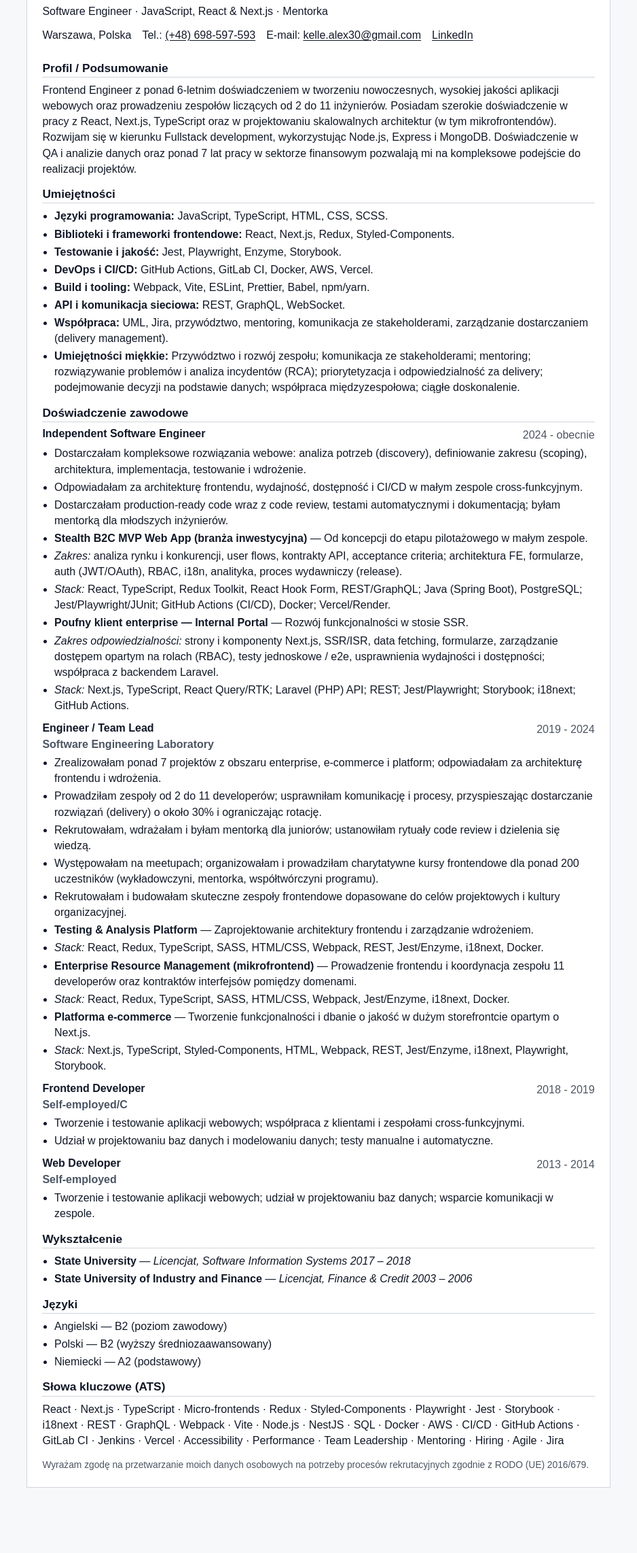
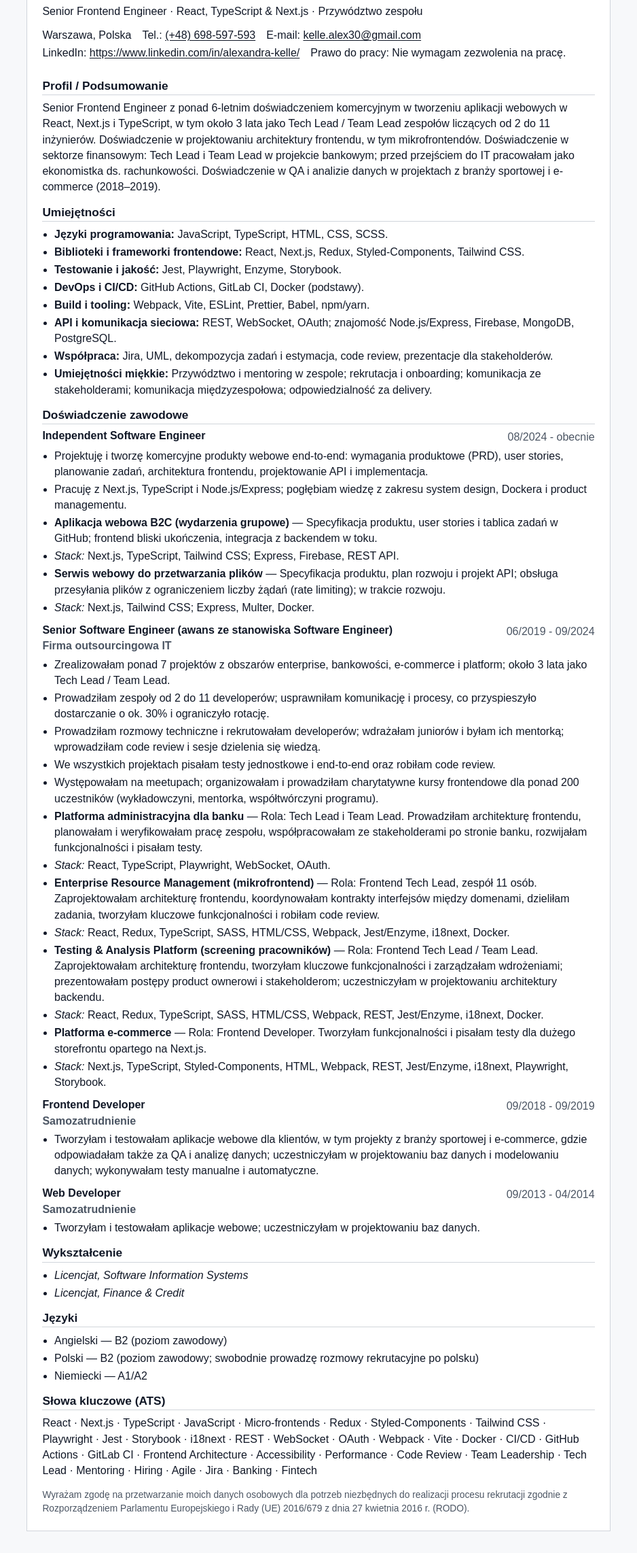
Before and after one commit to AlexKelle/alexandra-kelle-cv, a plain HTML site: page pl.html in a window 1280 px wide. Shown: the part 133-2417 px from the top of the page at 68% size, without its empty margins (171-1109 px from the left). Before the commit the page ends 2353 px from the top, so only its background shows below. Drawn offline with Linux system fonts and the light colour scheme.

Commit message:
europe-refactoring

```diff
--- a/pl.html
+++ b/pl.html
@@ -3,10 +3,10 @@
 <head>
 <meta charset="UTF-8">
 <meta name="viewport" content="width=device-width, initial-scale=1.0">
-  <title>Aleksandra Kelle | CV Software Engineer | pl</title>
+<title>Aleksandra Kelle | CV Senior Frontend Engineer | pl</title>
 <meta
 name="description"
-    content="CV Aleksandry Kelle - Software Engineer. React, Next.js, TypeScript, Node.js, testy, CI/CD, mikrofrontendy, leadership."
+content="CV Aleksandry Kelle - Senior Frontend Engineer. React, Next.js, TypeScript, testy, CI/CD, mikrofrontendy, przywództwo zespołu."
 >
 <link rel="icon" type="image/x-icon" href="./assets/favicon.ico">
 <link rel="stylesheet" href="./style.css">
@@ -27,22 +27,23 @@
 <main id="main-content" class="cv" aria-label="Życiorys zawodowy">
 <header class="cv-header">
 <h1>Aleksandra Kelle</h1>
-        <p class="cv-header__summary">Software Engineer · JavaScript, React &amp; Next.js · Mentorka</p>
+<p class="cv-header__summary">Senior Frontend Engineer · React, TypeScript &amp; Next.js · Przywództwo zespołu</p>
 <address class="contact-list">
 <p>Warszawa, Polska</p>
 <p>Tel.: <a href="tel:+48698597593">(+48) 698-597-593</a></p>
 <p>E-mail: <a href="mailto:kelle.alex30@gmail.com">kelle.alex30@gmail.com</a></p>
-          <p><a href="https://www.linkedin.com/in/alexandra-kelle/" target="_blank">LinkedIn</a></p>
+<p>LinkedIn: <a href="https://www.linkedin.com/in/alexandra-kelle/" target="_blank">https://www.linkedin.com/in/alexandra-kelle/</a></p>
+<p>Prawo do pracy: Nie wymagam zezwolenia na pracę.</p>
 </address>
 </header>
 
 <section aria-labelledby="profile-heading">
 <h2 id="profile-heading">Profil / Podsumowanie</h2>
 <p>
-            Frontend Engineer z ponad 6-letnim doświadczeniem w tworzeniu nowoczesnych, wysokiej jakości aplikacji webowych oraz prowadzeniu zespołów liczących od 2 do 11 inżynierów.
-            Posiadam szerokie doświadczenie w pracy z React, Next.js, TypeScript oraz w projektowaniu skalowalnych architektur (w tym mikrofrontendów).
-            Rozwijam się w kierunku Fullstack development, wykorzystując Node.js, Express i MongoDB.
-            Doświadczenie w QA i analizie danych oraz ponad 7 lat pracy w sektorze finansowym pozwalają mi na kompleksowe podejście do realizacji projektów.
+          Senior Frontend Engineer z ponad 6-letnim doświadczeniem komercyjnym w tworzeniu aplikacji webowych w React, Next.js i TypeScript, w tym około 3 lata jako Tech Lead / Team Lead zespołów liczących od 2 do 11 inżynierów.
+          Doświadczenie w projektowaniu architektury frontendu, w tym mikrofrontendów.
+          Doświadczenie w sektorze finansowym: Tech Lead i Team Lead w projekcie bankowym; przed przejściem do IT pracowałam jako ekonomistka ds. rachunkowości.
+          Doświadczenie w QA i analizie danych w projektach z branży sportowej i e-commerce (2018–2019).
 </p>
 </section>
 
@@ -50,13 +51,13 @@
 <h2 id="skills-heading">Umiejętności</h2>
 <ul class="detail-list">
 <li><strong>Języki programowania:</strong> JavaScript, TypeScript, HTML, CSS, SCSS.</li>
-          <li><strong>Biblioteki i frameworki frontendowe:</strong> React, Next.js, Redux, Styled-Components.</li>
+<li><strong>Biblioteki i frameworki frontendowe:</strong> React, Next.js, Redux, Styled-Components, Tailwind CSS.</li>
 <li><strong>Testowanie i jakość:</strong> Jest, Playwright, Enzyme, Storybook.</li>
-          <li><strong>DevOps i CI/CD:</strong> GitHub Actions, GitLab CI, Docker, AWS, Vercel.</li>
+<li><strong>DevOps i CI/CD:</strong> GitHub Actions, GitLab CI, Docker (podstawy).</li>
 <li><strong>Build i tooling:</strong> Webpack, Vite, ESLint, Prettier, Babel, npm/yarn.</li>
-          <li><strong>API i komunikacja sieciowa:</strong> REST, GraphQL, WebSocket.</li>
-          <li><strong>Współpraca:</strong> UML, Jira, przywództwo, mentoring, komunikacja ze stakeholderami, zarządzanie dostarczaniem (delivery management).</li>
-          <li><strong>Umiejętności miękkie:</strong> Przywództwo i rozwój zespołu; komunikacja ze stakeholderami; mentoring; rozwiązywanie problemów i analiza incydentów (RCA); priorytetyzacja i odpowiedzialność za delivery; podejmowanie decyzji na podstawie danych; współpraca międzyzespołowa; ciągłe doskonalenie.</li>
+<li><strong>API i komunikacja sieciowa:</strong> REST, WebSocket, OAuth; znajomość Node.js/Express, Firebase, MongoDB, PostgreSQL.</li>
+<li><strong>Współpraca:</strong> Jira, UML, dekompozycja zadań i estymacja, code review, prezentacje dla stakeholderów.</li>
+<li><strong>Umiejętności miękkie:</strong> Przywództwo i mentoring w zespole; rekrutacja i onboarding; komunikacja ze stakeholderami; komunikacja międzyzespołowa; odpowiedzialność za delivery.</li>
 </ul>
 </section>
 
@@ -68,41 +69,39 @@
 <div>
 <h3>Independent Software Engineer</h3>
 </div>
-            <p class="role__meta">2024 - obecnie</p>
+<p class="role__meta">08/2024 - obecnie</p>
 </header>
 <ul class="achievement-list">
-            <li>Dostarczałam kompleksowe rozwiązania webowe: analiza potrzeb (discovery), definiowanie zakresu (scoping), architektura, implementacja, testowanie i wdrożenie.</li>
-            <li>Odpowiadałam za architekturę frontendu, wydajność, dostępność i CI/CD w małym zespole cross-funkcyjnym.</li>
-            <li>Dostarczałam production-ready code wraz z code review, testami automatycznymi i dokumentacją; byłam mentorką dla młodszych inżynierów.</li>
-            <li><strong>Stealth B2C MVP Web App (branża inwestycyjna)</strong> — Od koncepcji do etapu pilotażowego w małym zespole.</li>
-            <li><em>Zakres:</em> analiza rynku i konkurencji, user flows, kontrakty API, acceptance criteria; architektura FE, formularze, auth (JWT/OAuth), RBAC, i18n, analityka, proces wydawniczy (release).</li>
-            <li><em>Stack:</em> React, TypeScript, Redux Toolkit, React Hook Form, REST/GraphQL; Java (Spring Boot), PostgreSQL; Jest/Playwright/JUnit; GitHub Actions (CI/CD), Docker; Vercel/Render.</li>
-            <li><strong>Poufny klient enterprise — Internal Portal</strong> — Rozwój funkcjonalności w stosie SSR.</li>
-            <li><em>Zakres odpowiedzialności:</em> strony i komponenty Next.js, SSR/ISR, data fetching, formularze, zarządzanie dostępem opartym na rolach (RBAC), testy jednoskowe
-              / e2e, usprawnienia wydajności i dostępności; współpraca z backendem Laravel.</li>
-            <li><em>Stack:</em> Next.js, TypeScript, React Query/RTK; Laravel (PHP) API; REST; Jest/Playwright; Storybook; i18next; GitHub Actions.</li>
+<li>Projektuję i tworzę komercyjne produkty webowe end-to-end: wymagania produktowe (PRD), user stories, planowanie zadań, architektura frontendu, projektowanie API i implementacja.</li>
+<li>Pracuję z Next.js, TypeScript i Node.js/Express; pogłębiam wiedzę z zakresu system design, Dockera i product managementu.</li>
+<li><strong>Aplikacja webowa B2C (wydarzenia grupowe)</strong> — Specyfikacja produktu, user stories i tablica zadań w GitHub; frontend bliski ukończenia, integracja z backendem w toku.</li>
+<li><em>Stack:</em> Next.js, TypeScript, Tailwind CSS; Express, Firebase, REST API.</li>
+<li><strong>Serwis webowy do przetwarzania plików</strong> — Specyfikacja produktu, plan rozwoju i projekt API; obsługa przesyłania plików z ograniczeniem liczby żądań (rate limiting); w trakcie rozwoju.</li>
+<li><em>Stack:</em> Next.js, Tailwind CSS; Express, Multer, Docker.</li>
 </ul>
 </article>
 
 <article class="role">
 <header class="role__header">
 <div>
-              <h3>Engineer / Team Lead</h3>
-              <p class="role__company">Software Engineering Laboratory</p>
+<h3>Senior Software Engineer (awans ze stanowiska Software Engineer)</h3>
+<p class="role__company">Firma outsourcingowa IT</p>
 </div>
-            <p class="role__meta">2019 - 2024</p>
+<p class="role__meta">06/2019 - 09/2024</p>
 </header>
 <ul class="achievement-list">
-            <li>Zrealizowałam ponad 7 projektów z obszaru enterprise, e-commerce i platform; odpowiadałam za architekturę frontendu i wdrożenia.</li>
-            <li>Prowadziłam zespoły od 2 do 11 developerów; usprawniłam komunikację i procesy, przyspieszając dostarczanie rozwiązań (delivery) o około 30% i ograniczając rotację.</li>
-            <li>Rekrutowałam, wdrażałam i byłam mentorką dla juniorów; ustanowiłam rytuały code review i dzielenia się wiedzą.</li>
+<li>Zrealizowałam ponad 7 projektów z obszarów enterprise, bankowości, e-commerce i platform; około 3 lata jako Tech Lead / Team Lead.</li>
+<li>Prowadziłam zespoły od 2 do 11 developerów; usprawniłam komunikację i procesy, co przyspieszyło dostarczanie o ok. 30% i ograniczyło rotację.</li>
+<li>Prowadziłam rozmowy techniczne i rekrutowałam developerów; wdrażałam juniorów i byłam ich mentorką; wprowadziłam code review i sesje dzielenia się wiedzą.</li>
+<li>We wszystkich projektach pisałam testy jednostkowe i end-to-end oraz robiłam code review.</li>
 <li>Występowałam na meetupach; organizowałam i prowadziłam charytatywne kursy frontendowe dla ponad 200 uczestników (wykładowczyni, mentorka, współtwórczyni programu).</li>
-            <li>Rekrutowałam i budowałam skuteczne zespoły frontendowe dopasowane do celów projektowych i kultury organizacyjnej.</li>
-            <li><strong>Testing &amp; Analysis Platform</strong> — Zaprojektowanie architektury frontendu i zarządzanie wdrożeniem.</li>
+<li><strong>Platforma administracyjna dla banku</strong> — Rola: Tech Lead i Team Lead. Prowadziłam architekturę frontendu, planowałam i weryfikowałam pracę zespołu, współpracowałam ze stakeholderami po stronie banku, rozwijałam funkcjonalności i pisałam testy.</li>
+<li><em>Stack:</em> React, TypeScript, Playwright, WebSocket, OAuth.</li>
+<li><strong>Enterprise Resource Management (mikrofrontend)</strong> — Rola: Frontend Tech Lead, zespół 11 osób. Zaprojektowałam architekturę frontendu, koordynowałam kontrakty interfejsów między domenami, dzieliłam zadania, tworzyłam kluczowe funkcjonalności i robiłam code review.</li>
+<li><em>Stack:</em> React, Redux, TypeScript, SASS, HTML/CSS, Webpack, Jest/Enzyme, i18next, Docker.</li>
+<li><strong>Testing &amp; Analysis Platform (screening pracowników)</strong> — Rola: Frontend Tech Lead / Team Lead. Zaprojektowałam architekturę frontendu, tworzyłam kluczowe funkcjonalności i zarządzałam wdrożeniami; prezentowałam postępy product ownerowi i stakeholderom; uczestniczyłam w projektowaniu architektury backendu.</li>
 <li><em>Stack:</em> React, Redux, TypeScript, SASS, HTML/CSS, Webpack, REST, Jest/Enzyme, i18next, Docker.</li>
-            <li><strong>Enterprise Resource Management (mikrofrontend)</strong> — Prowadzenie frontendu i koordynacja zespołu 11 developerów oraz kontraktów interfejsów pomiędzy domenami.</li>
-            <li><em>Stack:</em> React, Redux, TypeScript, SASS, HTML/CSS, Webpack, Jest/Enzyme, i18next, Docker.</li>
-            <li><strong>Platforma e-commerce</strong> — Tworzenie funkcjonalności i dbanie o jakość w dużym storefrontcie opartym o Next.js.</li>
+<li><strong>Platforma e-commerce</strong> — Rola: Frontend Developer. Tworzyłam funkcjonalności i pisałam testy dla dużego storefrontu opartego na Next.js.</li>
 <li><em>Stack:</em> Next.js, TypeScript, Styled-Components, HTML, Webpack, REST, Jest/Enzyme, i18next, Playwright, Storybook.</li>
 </ul>
 </article>
@@ -111,13 +110,12 @@
 <header class="role__header">
 <div>
 <h3>Frontend Developer</h3>
-              <p class="role__company">Self-employed/C</p>
+<p class="role__company">Samozatrudnienie</p>
 </div>
-            <p class="role__meta">2018 - 2019</p>
+<p class="role__meta">09/2018 - 09/2019</p>
 </header>
 <ul class="achievement-list">
-            <li>Tworzenie i testowanie aplikacji webowych; współpraca z klientami i zespołami cross-funkcyjnymi.</li>
-            <li>Udział w projektowaniu baz danych i modelowaniu danych; testy manualne i automatyczne.</li>
+<li>Tworzyłam i testowałam aplikacje webowe dla klientów, w tym projekty z branży sportowej i e-commerce, gdzie odpowiadałam także za QA i analizę danych; uczestniczyłam w projektowaniu baz danych i modelowaniu danych; wykonywałam testy manualne i automatyczne.</li>
 </ul>
 </article>
 
@@ -125,12 +123,12 @@
 <header class="role__header">
 <div>
 <h3>Web Developer</h3>
-              <p class="role__company">Self-employed</p>
+<p class="role__company">Samozatrudnienie</p>
 </div>
-            <p class="role__meta">2013 - 2014</p>
+<p class="role__meta">09/2013 - 04/2014</p>
 </header>
 <ul class="achievement-list">
-            <li>Tworzenie i testowanie aplikacji webowych; udział w projektowaniu baz danych; wsparcie komunikacji w zespole.</li>
+<li>Tworzyłam i testowałam aplikacje webowe; uczestniczyłam w projektowaniu baz danych.</li>
 </ul>
 </article>
 </section>
@@ -138,8 +136,8 @@
 <section aria-labelledby="education-heading">
 <h2 id="education-heading">Wykształcenie</h2>
 <ul class="simple-list">
-          <li><strong>State University</strong> — <em>Licencjat, Software Information Systems</em> <em>2017 – 2018</em></li>
-          <li><strong>State University of Industry and Finance</strong> — <em>Licencjat, Finance &amp; Credit</em> <em>2003 – 2006</em></li>
+<li><em>Licencjat, Software Information Systems</em></li>
+<li><em>Licencjat, Finance &amp; Credit</em></li>
 </ul>
 </section>
 
@@ -147,8 +145,8 @@
 <h2 id="languages-heading">Języki</h2>
 <ul class="simple-list">
 <li>Angielski — B2 (poziom zawodowy)</li>
-          <li>Polski — B2 (wyższy średniozaawansowany)</li>
-          <li>Niemiecki — A2 (podstawowy)</li>
+<li>Polski — B2 (poziom zawodowy; swobodnie prowadzę rozmowy rekrutacyjne po polsku)</li>
+<li>Niemiecki — A1/A2</li>
 <!-- <li>Rosyjski — język ojczysty</li> -->
 </ul>
 </section>
@@ -156,15 +154,14 @@
 <section aria-labelledby="keywords-heading">
 <h2 id="keywords-heading">Słowa kluczowe (ATS)</h2>
 <p>
-          React · Next.js · TypeScript · Micro-frontends · Redux · Styled-Components · Playwright · Jest · Storybook ·
-          i18next · REST · GraphQL · Webpack · Vite · Node.js · NestJS · SQL · Docker · AWS ·
-          CI/CD · GitHub Actions · GitLab CI · Jenkins · Vercel · Accessibility · Performance ·
-          Team Leadership · Mentoring · Hiring · Agile · Jira
+          React · Next.js · TypeScript · JavaScript · Micro-frontends · Redux · Styled-Components · Tailwind CSS · Playwright · Jest · Storybook ·
+          i18next · REST · WebSocket · OAuth · Webpack · Vite · Docker · CI/CD · GitHub Actions · GitLab CI · Frontend Architecture · Accessibility · Performance ·
+          Code Review · Team Leadership · Tech Lead · Mentoring · Hiring · Agile · Jira · Banking · Fintech
 </p>
 </section>
 
 <footer class="cv-footer">
-        <p>Wyrażam zgodę na przetwarzanie moich danych osobowych na potrzeby procesów rekrutacyjnych zgodnie z RODO (UE) 2016/679.</p>
+<p>Wyrażam zgodę na przetwarzanie moich danych osobowych dla potrzeb niezbędnych do realizacji procesu rekrutacji zgodnie z Rozporządzeniem Parlamentu Europejskiego i Rady (UE) 2016/679 z dnia 27 kwietnia 2016 r. (RODO).</p>
 </footer>
 </main>
 </div>
```
Also changed, not shown: index.html (+46 -48 lines). Lines whose indentation alone changed are shown as unchanged.
